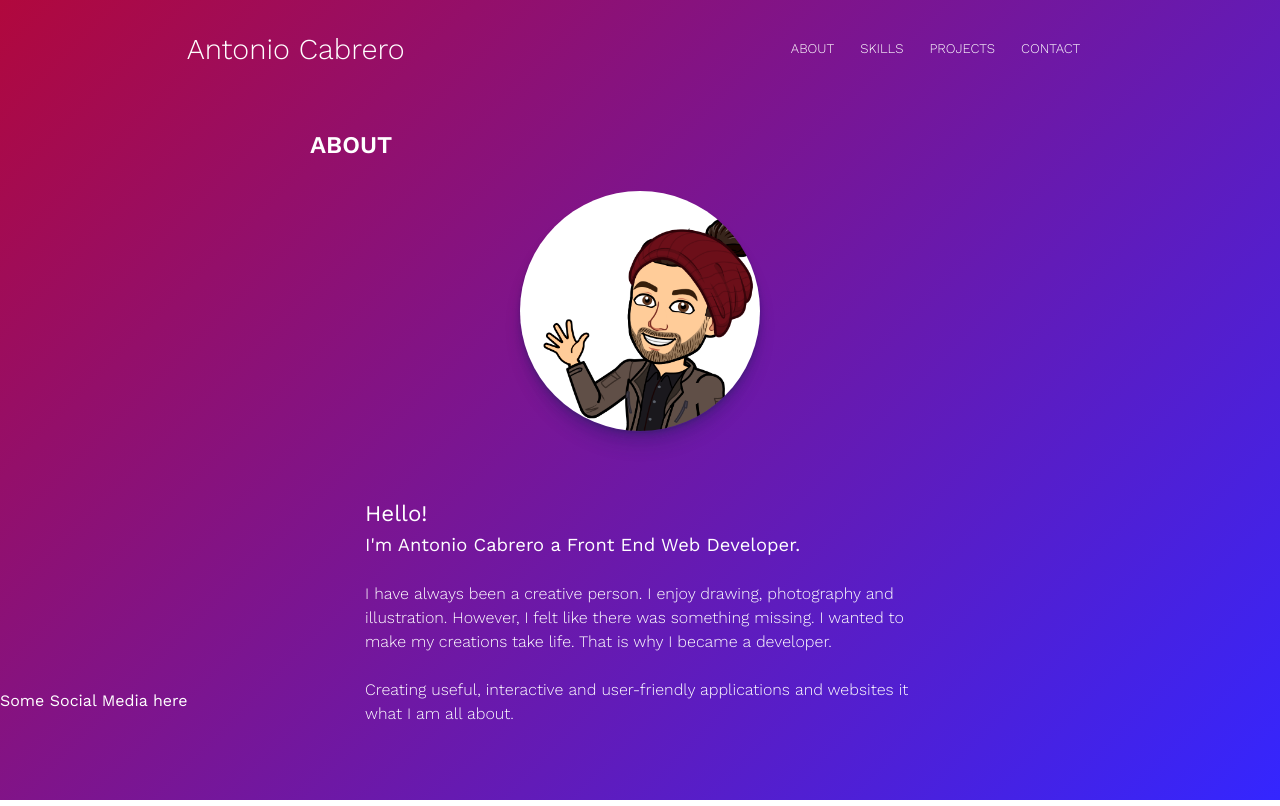
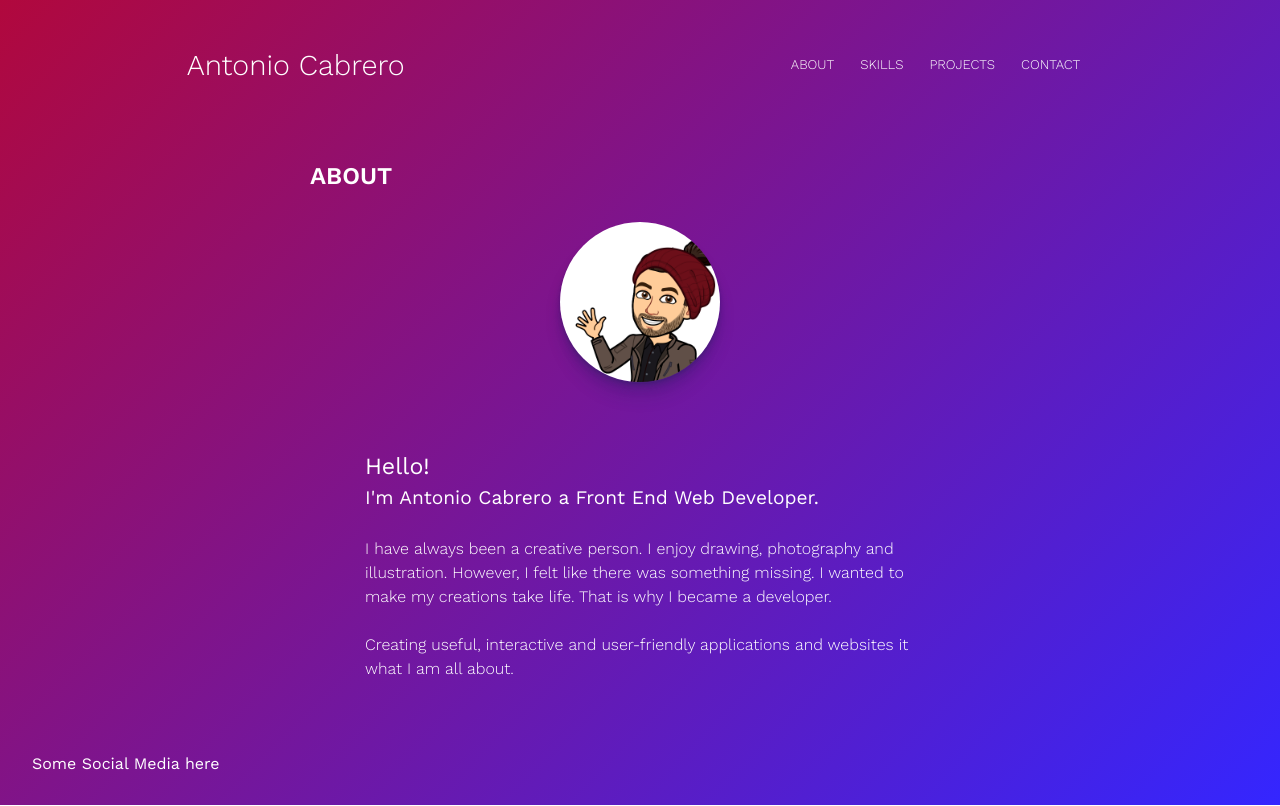
Before and after one commit to Antonio-Cabrero/Techdegree-Project-9, a Gatsby site in the folder portfolio-site/: page / in a window 1280 px wide. Built offline with nearby package versions, Linux system fonts and the light colour scheme; Gatsby itself is replaced by a stand-in of ours.

Commit message:
Style bug fixes

```diff
--- a/portfolio-site/src/components/layout.js
+++ b/portfolio-site/src/components/layout.js
@@ -33,8 +33,9 @@ const Layout = ({ children, handleMenu }) => {
         background: "transparent",
         color: "white",
         margin: "2em auto",
+        padding: "2em",
         maxWidt: "fit-contnent",
-        marginBottom: "auto"
+        marginBottom: "auto",
       }}> Some Social Media here</footer>
     </div>
   )
--- a/portfolio-site/src/pages/Contact.js
+++ b/portfolio-site/src/pages/Contact.js
@@ -7,7 +7,6 @@ function Contact(props) {
             <div className={css.Contact_container}>
                 <h2 className={css.Contact_title}>Contact</h2>
                 <p>Let's build something together!</p>
-                <img className={css.Contact_img} src={smile} alt=""/>
                 <p>If you'd like to get in touch, please send me a brief message!</p>
                 <button className={css.Contact_btn}>Email Me!</button>
             </div>
--- a/portfolio-site/src/styles/about.module.css
+++ b/portfolio-site/src/styles/about.module.css
@@ -10,7 +10,7 @@
 
 .About_intro {
     font-weight: 300;
-    font-size: calc(1em + .3vh);
+    font-size: calc(1em + .4vh);
     font-weight: 500;
     text-transform: none;
 }
@@ -28,6 +28,7 @@
 
 .About_paragraph {
     font-weight: 300;
+    /* font-size: calc(1em + .3vh);     */
     line-height: 1.5;
 }
 
@@ -41,7 +42,7 @@
     max-height: 240px;
     border-radius: 50%;
     margin: 0 auto;
-    height: auto;
+    height: 20vh;
     max-width: 100%;
     box-shadow:  0 1px 1px rgba(63, 55, 131, 0.13),
                 0 2px 2px rgba(45, 39, 100, 0.137),
--- a/portfolio-site/src/styles/contact.module.css
+++ b/portfolio-site/src/styles/contact.module.css
@@ -23,6 +23,7 @@
 .Contact_btn {
     display: block;
     margin: 0 auto;
+    margin-top: 2em;
     padding: .8rem;
     font-size: 1.3em;
     font-weight: 600;
--- a/portfolio-site/src/styles/layout.module.css
+++ b/portfolio-site/src/styles/layout.module.css
@@ -68,6 +68,7 @@ button {
 
 .Layout_wrap {
     background: transparent;
+    position: relative;
     /* padding-bottom: 30%; */
 }
 
--- a/portfolio-site/src/styles/navbar.module.css
+++ b/portfolio-site/src/styles/navbar.module.css
@@ -1,6 +1,5 @@
 .Navbar_container {
     display: flex !important;
     justify-content: center !important;
-    margin-right: auto;
-    margin-left: auto;
+    margin: 1em auto;
 }
```
